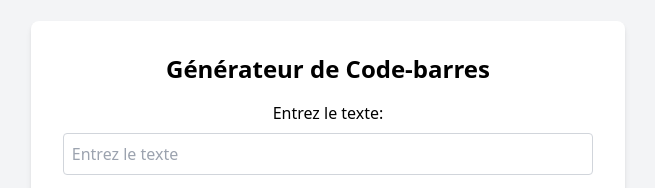
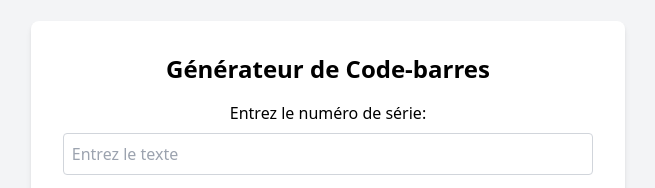
Before and after one commit to GPG-IT-Dev/barcode-generator-app, a plain HTML site: page index.html in a window 1280 px wide. Shown: the part 158-346 px from the top of the page, without its empty margins (312-967 px from the left). Drawn offline with nearby package versions, Linux system fonts and the light colour scheme.

Commit message:
Update index.html

```diff
--- a/index.html
+++ b/index.html
@@ -9,7 +9,7 @@
 <body class="bg-gray-100 flex justify-center items-center h-screen">
     <div class="bg-white p-8 rounded-lg shadow-md text-center">
         <h1 class="text-2xl font-bold mb-4">Générateur de Code-barres</h1>
-        <label for="text-input" class="block mb-2">Entrez le texte:</label>
+        <label for="text-input" class="block mb-2">Entrez le numéro de série:</label>
         <input type="text" id="text-input" placeholder="Entrez le texte" class="w-full p-2 mb-4 border border-gray-300 rounded" maxlength="8">
         <button id="generate-btn" class="bg-blue-500 text-white px-4 py-2 rounded hover:bg-blue-700">Générer et copier le Code-barres</button>
         <label for="barcode" class="block mt-4 mb-2">Code-barres généré:</label>
```
